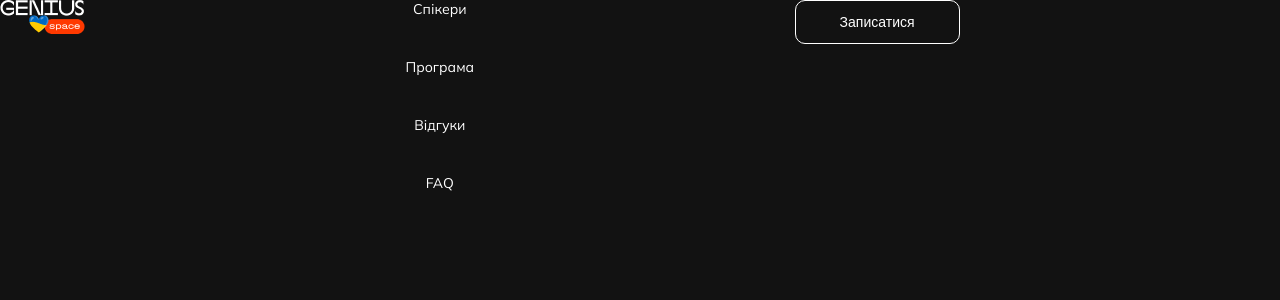
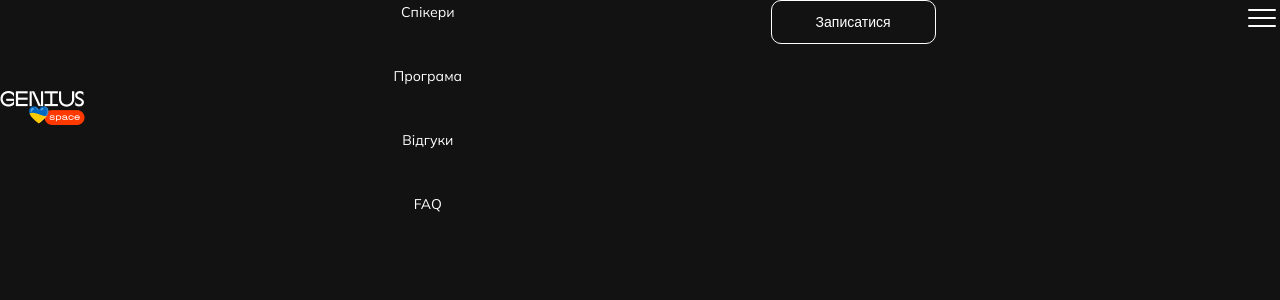
Before and after one commit to Soi4An/task--GraphicGenesisStudio_landing, a React (Create React App) app: page / in a window 1280 px wide. Shown: the top 300 px of the page. Built offline with nearby package versions, Linux system fonts and the light colour scheme.

Commit message:
added ButtonMenu

```diff
--- a/src/App.js
+++ b/src/App.js
@@ -6,11 +6,15 @@ function App() {
   const [isMenu, setIsMenu] = useState(false);
 
   const menuSwitch = useCallback(() => setIsMenu(curr => !curr), []);
-  const menuHidden = useCallback(() => setIsMenu(false), []);
+  const menuHidden = useCallback(() => setIsMenu(curr => {
+    if (curr === true) {
+      return false;
+    }
+  }), []);
 
   return (
     <div>
-      <Header menuHidden={menuHidden} menuSwitch={menuSwitch} />
+      <Header menuHidden={menuHidden} menuSwitch={menuSwitch} isMenu={isMenu} />
 
       {/* <DropDownMenu /> */}
     </div>
--- a/src/components/ButtonCustom/ButtonCustom.scss
+++ b/src/components/ButtonCustom/ButtonCustom.scss
@@ -19,7 +19,7 @@
     background-color: $color-bg-black;
 
     &:hover {
-      background-color: $color-black-hover;
+      background-color: $color-violet;
     }
   }
 
--- /dev/null
+++ b/src/components/ButtonMenu/ButtonMenu.jsx
@@ -0,0 +1,17 @@
+import "./ButtonMenu.scss";
+import classNames from "classnames";
+
+function ButtonMenu({ menuSwitch, isMenu }) {
+  return (
+    <button
+      className={classNames("menu-button", { "menu-button__open": isMenu })}
+      onClick={menuSwitch}
+    >
+      <span className="menu-button__bar menu-button__bar--top" />
+      <span className="menu-button__bar menu-button__bar--middle" />
+      <span className="menu-button__bar menu-button__bar--bottom" />
+    </button>
+  );
+}
+
+export default ButtonMenu;
--- /dev/null
+++ b/src/components/ButtonMenu/ButtonMenu.scss
@@ -0,0 +1,37 @@
+@import "../../styles/variables";
+
+.menu-button {
+  display: flex;
+  flex-direction: column;
+  justify-content: space-between;
+  align-items: center;
+  padding: 9px 4px;
+
+  width: 36px;
+  height: 36px;
+
+  &__bar {
+    width: 100%;
+    height: 2px;
+    border-radius: 2px;
+
+    background-color: $color-white;
+    transition: all $transition-time ease-in-out;
+  }
+
+  &__open &__bar--top {
+    transform: translateY(8px) rotate(45deg);
+  }
+
+  &__open &__bar--middle {
+    opacity: 0;
+  }
+
+  &__open &__bar--bottom {
+    transform: translateY(-8px) rotate(-45deg);
+  }
+
+  &:hover &__bar {
+    background-color: $color-violet;
+  }
+}
--- a/src/components/Header/Header.jsx
+++ b/src/components/Header/Header.jsx
@@ -1,27 +1,26 @@
 import ButtonCustom from "../ButtonCustom/ButtonCustom";
+import ButtonMenu from "../ButtonMenu/ButtonMenu";
 import HeaderList from "../HeaderList/HeaderList";
 import Logo from "../Logo/Logo";
-import './Header.scss';
+import "./Header.scss";
 
-function Header({ menuSwitch, menuHidden }) {
+function Header({ menuSwitch, menuHidden, isMenu }) {
   return (
     <header className="header">
-      <Logo />
+      <Logo menuHidden={menuHidden} />
 
       <nav className="header__nav">
         <HeaderList />
       </nav>
 
       <div className="header__button-sign-up">
-        <ButtonCustom text={'Записатися'} type={'black'} />
+        <ButtonCustom text={"Записатися"} type={"black"} />
       </div>
 
-      <div>
-        {/* <ButtonMenu /> */}
+      <div className="header__button-menu">
+        <ButtonMenu menuSwitch={menuSwitch} isMenu={isMenu} />
       </div>
     </header>
-
-
   );
 }
 
--- a/src/components/Header/Header.scss
+++ b/src/components/Header/Header.scss
@@ -16,4 +16,10 @@
       // display: none;
     }
   }
+
+  &__button-menu {
+    @include onDesktop {
+      // display: none;
+    }
+  }
 }
--- a/src/components/HeaderList/HeaderList.scss
+++ b/src/components/HeaderList/HeaderList.scss
@@ -6,10 +6,19 @@
   gap: 40px;
 
   font-size: 14px;
-  line-height: 18px;
+  line-height: 24px;
 
   @include onMobileAndTablet {
     flex-direction: column;
     align-items: center;
   }
+
+  &__item {
+    cursor: pointer;
+    transition: color $transition-time;
+
+    &:hover {
+      color: $color-violet-hover;
+    }
+  }
 }
--- a/src/components/Logo/Logo.jsx
+++ b/src/components/Logo/Logo.jsx
@@ -1,10 +1,14 @@
 import logo from "../../images/logo_ukr.png";
+import "./Logo.scss";
 
-function Logo() {
+function Logo({ menuHidden }) {
   return (
-    <span>
+    <a href='/' onClick={menuHidden} className="logo__wrapper">
       <img src={logo} alt="logo" />
-    </span>
+    </a>
+    // <span className="logo__wrapper">
+    //   <img src={logo} alt="logo" />
+    // </span>
   );
 }
 
--- /dev/null
+++ b/src/components/Logo/Logo.scss
@@ -0,0 +1,7 @@
+.logo {
+  &__wrapper {
+    display: flex;
+    justify-content: center;
+    align-items: center;
+  }
+}
--- a/src/index.css
+++ b/src/index.css
@@ -11,3 +11,9 @@ ul {
 a {
   text-decoration: none;
 }
+
+button {
+  background-color: inherit;
+  border: none;
+  cursor: pointer;
+}
--- a/src/styles/_variables.scss
+++ b/src/styles/_variables.scss
@@ -21,7 +21,6 @@ $color-white: #ffffff;
 $color-dark-white: #d7d7d7;
 $color-violet: #8b57c2;
 $color-violet-hover: #ba79ff;
-$color-black-hover: #636363;
 $color-pink: #ef85ec;
 $color-yellow: #fecb00;
 
```
